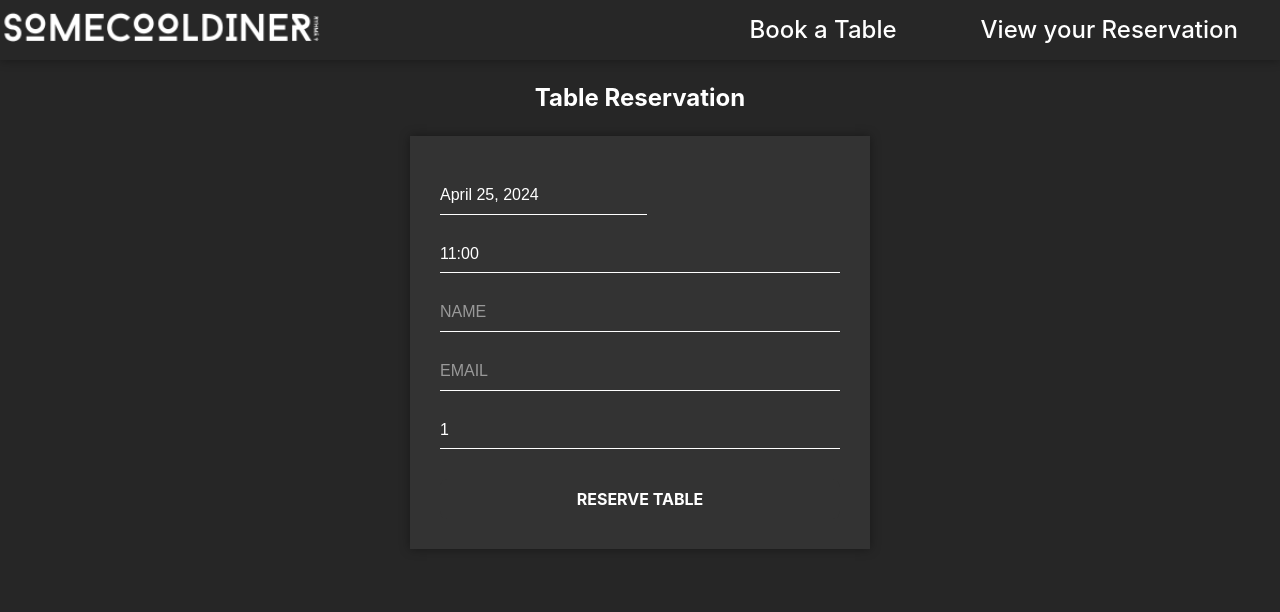
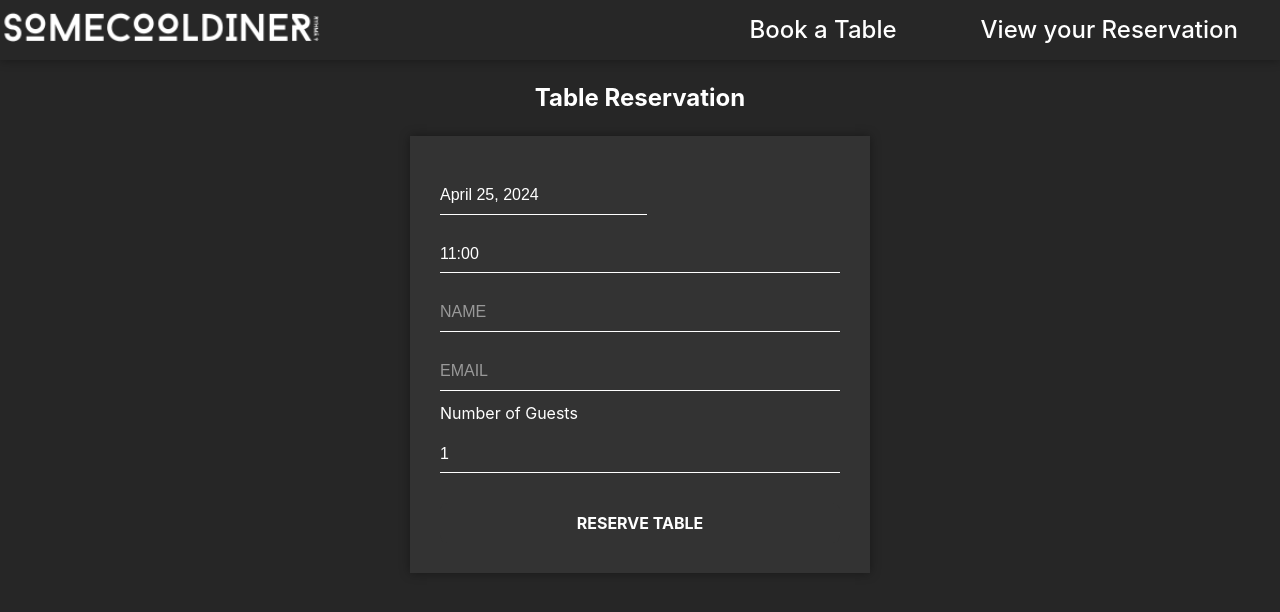
Before and after one commit to tommiri/fs-reservation-system, a React (Vite) app in the folder frontend/: page /reservation in a window 1280 px wide. Shown: the top 612 px of the page. Built offline with nearby package versions, Linux system fonts and the light colour scheme; the HTML template or start-up script is replaced by a standard one.

Commit message:
fixed reservation page tests

```diff
--- a/frontend/src/components/ReservationForm.jsx
+++ b/frontend/src/components/ReservationForm.jsx
@@ -142,12 +142,13 @@ const ReservationForm = ({
         placeholder="Email"
         required
       />
+      <label htmlFor="guests">Number of Guests</label>
       <StyledSelect
-        value={formData.guests}
+        id="guests" value={formData.guests}
         onChange={(e) => setFormData({ ...formData, guests: e.target.value })}
         required
       >
-        <option value="" disabled>
+        <option disabled value="">
           Number of Guests
         </option>
         {[...Array(8).keys()].map((num) => (
--- a/frontend/src/pages/ReservationPage.jsx
+++ b/frontend/src/pages/ReservationPage.jsx
@@ -61,14 +61,22 @@ const ReservationPage = () => {
       }
 
       const result = await response.json();
-      setIsLoading(false);
-      toast.success(
-        `Reservation successful! Your reservation number is: ${result.reservation_number}`
-      );
+      toast.success(`Reservation successful! Your reservation number is: ${result.reservation_number}`);
+
+      // Reset form data after successful fetch
+      setFormData({
+        selectedDate: new Date(),
+        selectedTime: "",
+        name: "",
+        email: "",
+        guests: 0,
+      });
+
     } catch (error) {
-      setIsLoading(false);
       console.error("There was a problem with the fetch operation:", error);
       toast.error("Failed to submit reservation. Please try again.");
+    } finally {
+      setIsLoading(false);
     }
   };
   return (
```
Also changed, not shown: 1 other file (tests, documents, lock files or other folders).
